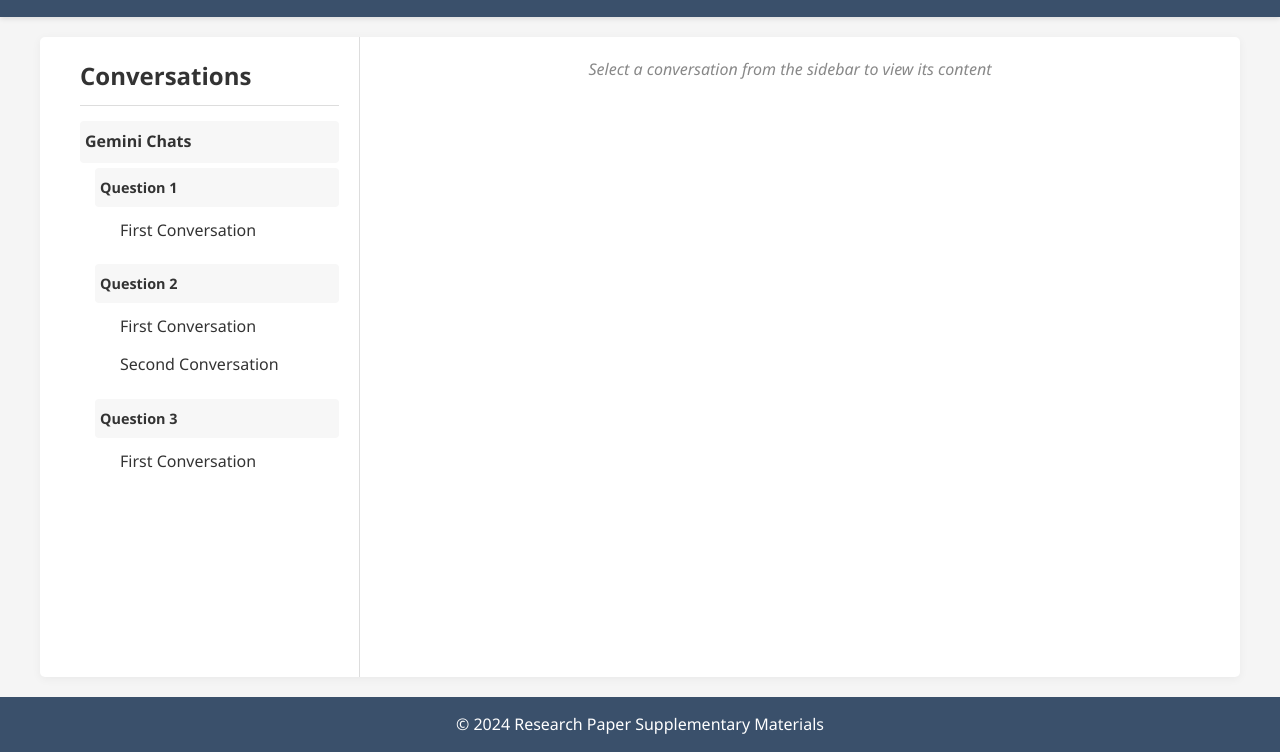
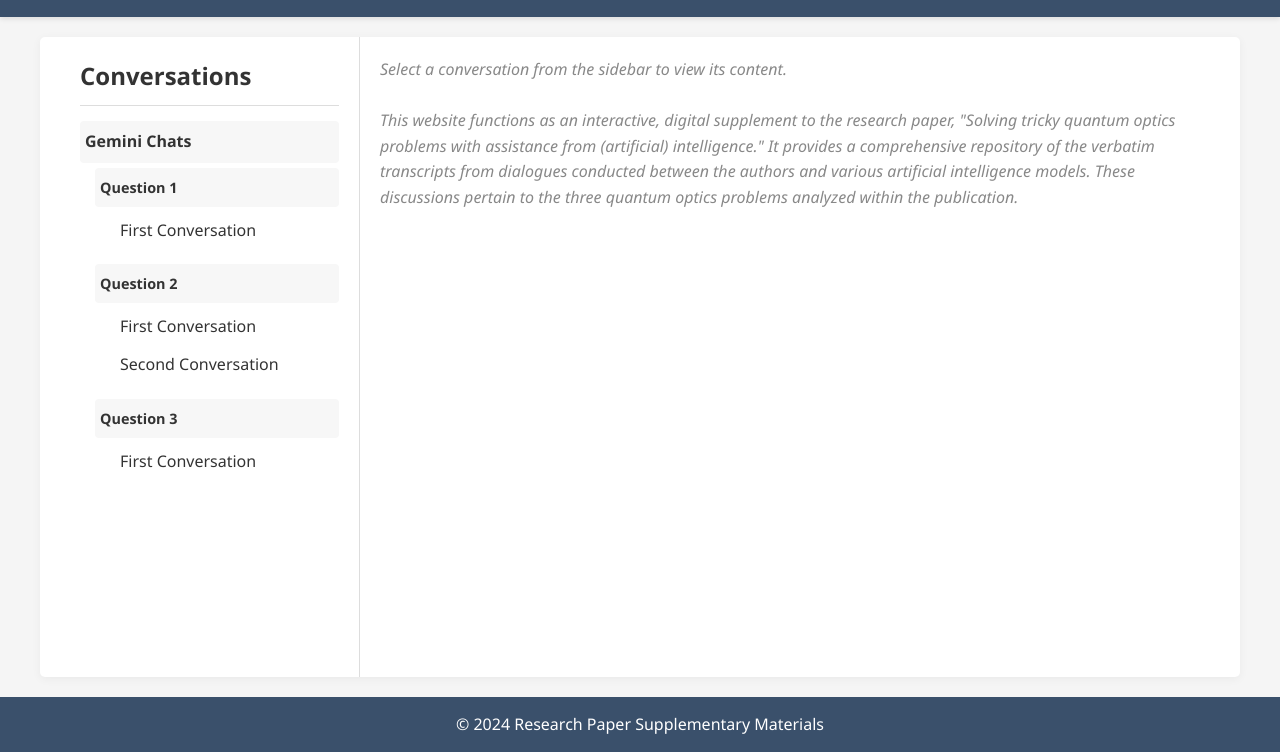
Before and after one commit to manasp21/AI_QO_Appendix, a plain HTML site: page index.html in a window 1280 px wide. Shown: the part 105-857 px from the top of the page. Drawn offline with Linux system fonts and the light colour scheme.

Commit message:
Update index.html

```diff
--- a/index.html
+++ b/index.html
@@ -23,7 +23,7 @@
         <div class="content">
             <div id="conversationContent">
                 <div class="placeholder">
-                    <p>Select a conversation from the sidebar to view its content</p>
+                    <p>Select a conversation from the sidebar to view its content.<br><br> This website functions as an interactive, digital supplement to the research paper, "Solving tricky quantum optics problems with assistance from (artificial) intelligence." It provides a comprehensive repository of the verbatim transcripts from dialogues conducted between the authors and various artificial intelligence models. These discussions pertain to the three quantum optics problems analyzed within the publication.</p>
                 </div>
             </div>
         </div>
```
